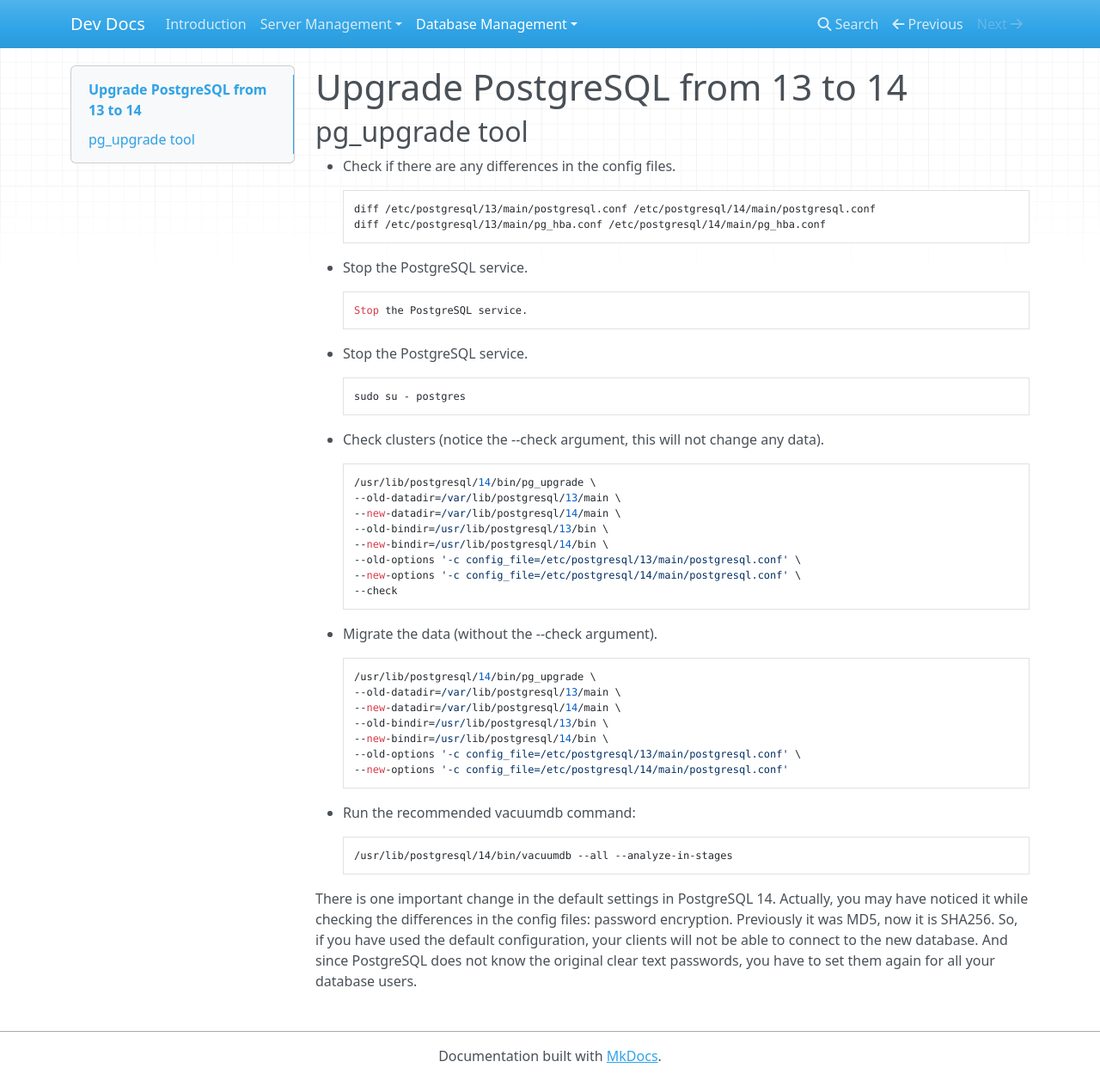
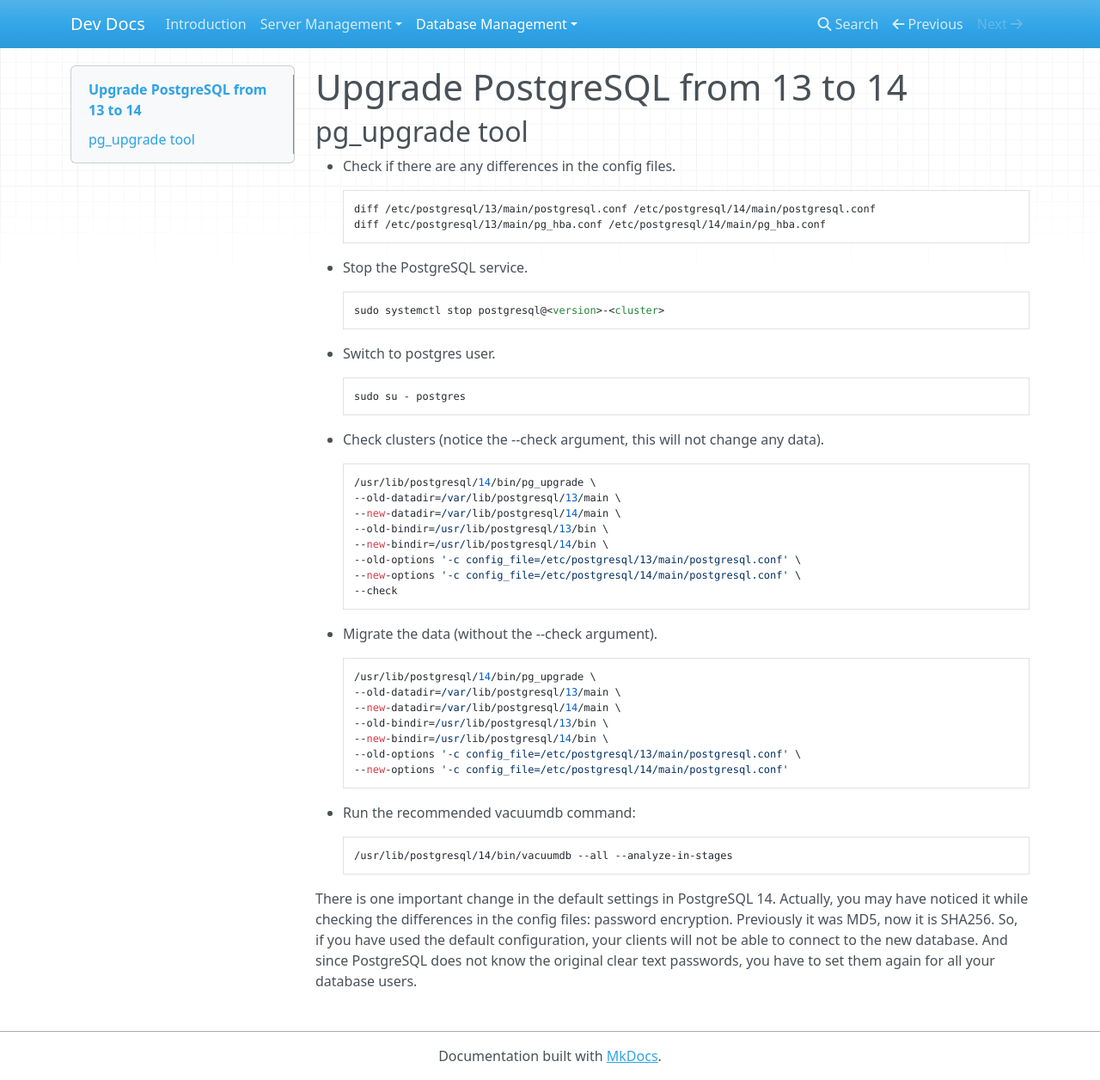
Before and after one commit to liveBuildKenya/liveBuildKenya.github.io, an MkDocs documentation site: the page built from docs/database-management/postgre/upgrade.md, in a window 1280 px wide and 1256 px high. Shown: the whole window at 86% size. Built offline with MkDocs 1.6.1, drawn with Linux system fonts in a browser that asks for light colours; nearby versions of some CDN libraries.

Commit message:
Update upgrade docs

```diff
--- a/docs/database-management/postgre/upgrade.md
+++ b/docs/database-management/postgre/upgrade.md
@@ -7,9 +7,9 @@
 
 - Stop the PostgreSQL service.
 
-        Stop the PostgreSQL service.
+        sudo systemctl stop postgresql@<version>-<cluster>
 
-- Stop the PostgreSQL service.
+- Switch to postgres user.
 
         sudo su - postgres
 
```
